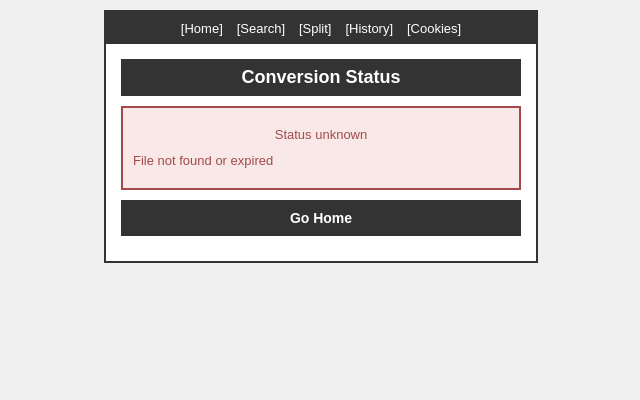
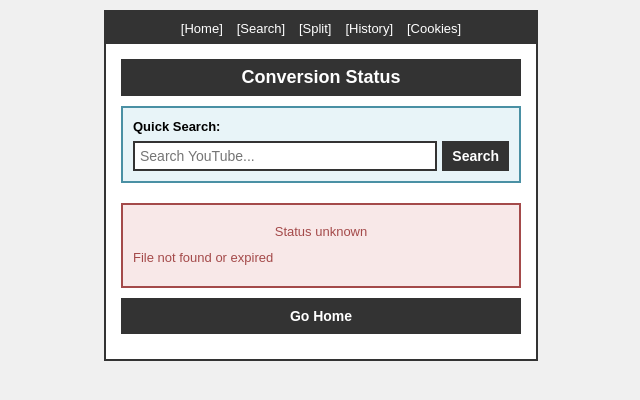
Before and after one commit to arora27721-arch/3GP-YT, a Flask app: page /status/1 in a window 1280 px wide. Shown: the top 400 px of the page, without its empty margins (319-959 px from the left). Run offline with Flask 3, Linux system fonts and the light colour scheme; parts of the project's set-up code (start-up, migrations or seed data) failed here and were passed over; some libraries are stand-ins or nearby versions.

Commit message:
Add option to download videos by job ID and add navigation to search results
Adds a new download option for videos using their job ID and implements pagination controls for search results, including "Next Page" and "Previous Page" buttons. The search functionality is also enhanced with a quick search bar on the conversion status page.

Replit-Commit-Author: Agent
Replit-Commit-Session-Id: 0e48ed87-7d56-430c-9c49-ccc60cd8b857
Replit-Commit-Checkpoint-Type: full_checkpoint
Replit-Commit-Event-Id: 6b4b1740-c398-4099-9d0c-56444a772770
Replit-Commit-Screenshot-Url: https://storage.googleapis.com/screenshot-production-us-central1/c6eca249-192d-4299-83b0-68d2eb0d8ae1/0e48ed87-7d56-430c-9c49-ccc60cd8b857/8R1ANnA
Replit-Helium-Checkpoint-Created: true

```diff
--- a/app.py
+++ b/app.py
@@ -2545,16 +2545,23 @@ def download(file_id):
     file_status = status_data.get(file_id, {})
     video_title = file_status.get('video_title', 'video')
 
+    download_as_job_id = request.args.get('as_job_id') == '1'
+
     if os.path.exists(file_path_mp4_subs):
-        return send_file(file_path_mp4_subs, as_attachment=True, download_name=f'{video_title}_with_subs.mp4')
+        dn = f'{file_id}.mp4' if download_as_job_id else f'{video_title}_with_subs.mp4'
+        return send_file(file_path_mp4_subs, as_attachment=True, download_name=dn)
     elif os.path.exists(file_path_mp4):
-        return send_file(file_path_mp4, as_attachment=True, download_name=f'{video_title}.mp4')
+        dn = f'{file_id}.mp4' if download_as_job_id else f'{video_title}.mp4'
+        return send_file(file_path_mp4, as_attachment=True, download_name=dn)
     elif os.path.exists(file_path_3gp_subs):
-        return send_file(file_path_3gp_subs, as_attachment=True, download_name=f'{video_title}_with_subs.3gp')
+        dn = f'{file_id}.3gp' if download_as_job_id else f'{video_title}_with_subs.3gp'
+        return send_file(file_path_3gp_subs, as_attachment=True, download_name=dn)
     elif os.path.exists(file_path_3gp):
-        return send_file(file_path_3gp, as_attachment=True, download_name=f'{video_title}.3gp')
+        dn = f'{file_id}.3gp' if download_as_job_id else f'{video_title}.3gp'
+        return send_file(file_path_3gp, as_attachment=True, download_name=dn)
     elif os.path.exists(file_path_mp3):
-        return send_file(file_path_mp3, as_attachment=True, download_name=f'{video_title}.mp3')
+        dn = f'{file_id}.mp3' if download_as_job_id else f'{video_title}.mp3'
+        return send_file(file_path_mp3, as_attachment=True, download_name=dn)
     else:
         flash('File not found or has been deleted')
         return redirect(url_for('index'))
--- a/templates/status.html
+++ b/templates/status.html
@@ -10,6 +10,16 @@
 
 {% block content %}
 <h1>Conversion Status</h1>
+
+<div class="info" style="margin-bottom: 20px;">
+<form method="GET" action="/search">
+<p style="margin: 0 0 5px 0;"><strong>Quick Search:</strong></p>
+<div style="display: flex;">
+<input type="text" name="query" placeholder="Search YouTube..." style="flex: 1; margin-bottom: 0; padding: 5px;">
+<button type="submit" style="width: auto; margin-bottom: 0; margin-left: 5px; padding: 5px 10px;">Search</button>
+</div>
+</form>
+</div>
 
 {% if file_status.status == 'downloading' or file_status.status == 'converting' or file_status.status == 'burning_subtitles' %}
 <div class="status">
@@ -57,6 +67,7 @@
 {% endif %}
 
 <a href="/download/{{ file_id }}" class="button" style="background: #4a904a; font-size: 18px; padding: 15px; margin-bottom: 10px;">>> DOWNLOAD FULL FILE</a>
+<a href="/download/{{ file_id }}?as_job_id=1" class="button" style="background: #2e7d32; font-size: 18px; padding: 15px; margin-bottom: 10px;">>> DOWNLOAD WITH JOB ID</a>
 
 <div class="info" style="background: #fff9e6; border-color: #d4a017;">
 <p class="center"><strong>[*] SPLIT FILE FOR EASIER DOWNLOAD</strong></p>
```
Also changed, not shown: templates/search.html (+9 -1 lines), 2 other files.
